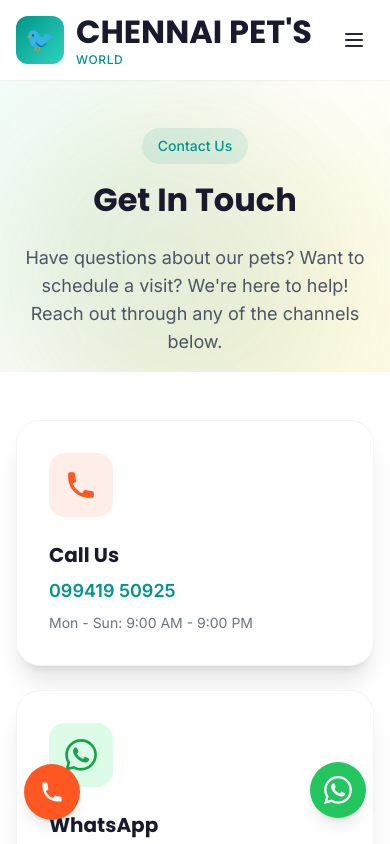
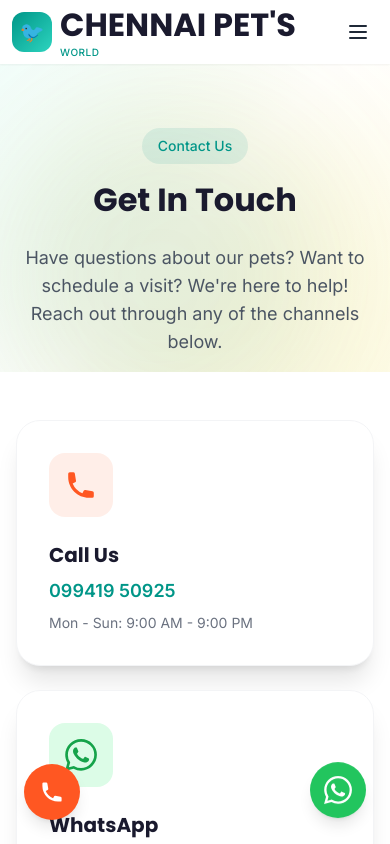
Before and after one commit to codewith-sandy/pet-shop-website, a plain HTML site: page contact.html in a window 390 px wide. Shown: the top 844 px of the page. Drawn offline with nearby package versions, Linux system fonts and the light colour scheme.

Commit message:
nav bar fix for mobile phones

```diff
--- a/contact.html
+++ b/contact.html
@@ -47,15 +47,15 @@
 
     <!-- Navigation -->
     <nav class="fixed w-full bg-white/95 backdrop-blur-sm shadow-sm z-50 transition-all duration-300" id="navbar">
-        <div class="max-w-7xl mx-auto px-4 sm:px-6 lg:px-8">
-            <div class="flex justify-between items-center h-20">
-                <a href="index.html" class="flex items-center space-x-3 group">
-                    <div class="w-12 h-12 bg-gradient-to-br from-primary to-teal-400 rounded-xl flex items-center justify-center transform group-hover:rotate-6 transition-transform">
-                        <span class="text-2xl">🐦</span>
+        <div class="max-w-7xl mx-auto px-3 sm:px-6 lg:px-8">
+            <div class="flex justify-between items-center h-16 sm:h-20">
+                <a href="index.html" class="flex items-center space-x-2 sm:space-x-3 group flex-shrink-0">
+                    <div class="w-10 h-10 sm:w-12 sm:h-12 bg-gradient-to-br from-primary to-teal-400 rounded-xl flex items-center justify-center transform group-hover:rotate-6 transition-transform flex-shrink-0">
+                        <span class="text-xl sm:text-2xl">🐦</span>
                     </div>
-                    <div>
-                        <h1 class="font-heading font-bold text-lg text-dark leading-tight">CHENNAI PET'S</h1>
-                        <p class="text-xs text-primary font-medium tracking-wider">WORLD</p>
+                    <div class="min-w-0">
+                        <h1 class="font-heading font-bold text-sm sm:text-lg text-dark leading-tight truncate">CHENNAI PET'S</h1>
+                        <p class="text-[10px] sm:text-xs text-primary font-medium tracking-wider">WORLD</p>
                     </div>
                 </a>
 
@@ -75,7 +75,7 @@
                     <span>Call Now</span>
                 </a>
 
-                <button class="md:hidden p-2 rounded-lg hover:bg-gray-100" id="mobile-menu-btn">
+                <button class="md:hidden p-2 rounded-lg hover:bg-gray-100 flex-shrink-0 ml-2" id="mobile-menu-btn" aria-label="Open menu">
                     <svg xmlns="http://www.w3.org/2000/svg" class="h-6 w-6" fill="none" viewBox="0 0 24 24" stroke="currentColor">
                         <path stroke-linecap="round" stroke-linejoin="round" stroke-width="2" d="M4 6h16M4 12h16M4 18h16"/>
                     </svg>
```
Also changed, not shown: about.html (+1 -1 lines), gallery.html (+9 -9 lines), index.html (+9 -9 lines), pets.html (+1 -1 lines), reviews.html (+9 -9 lines).
